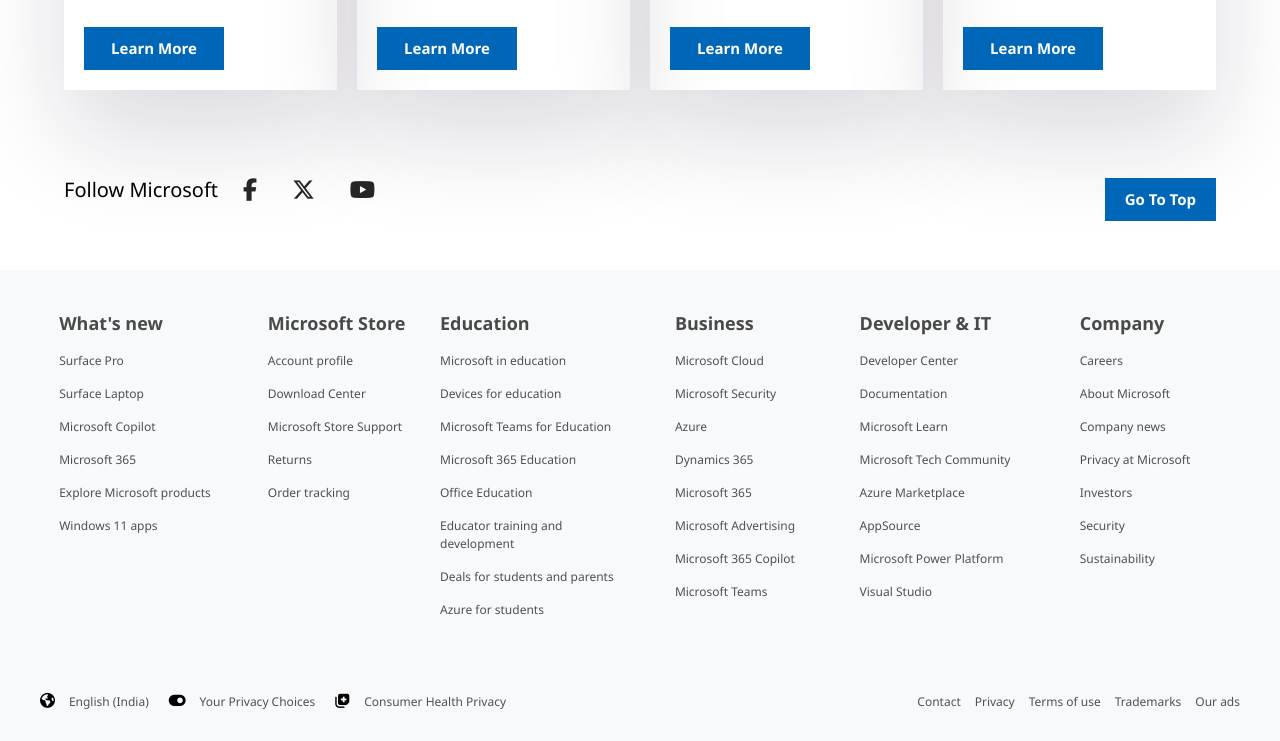
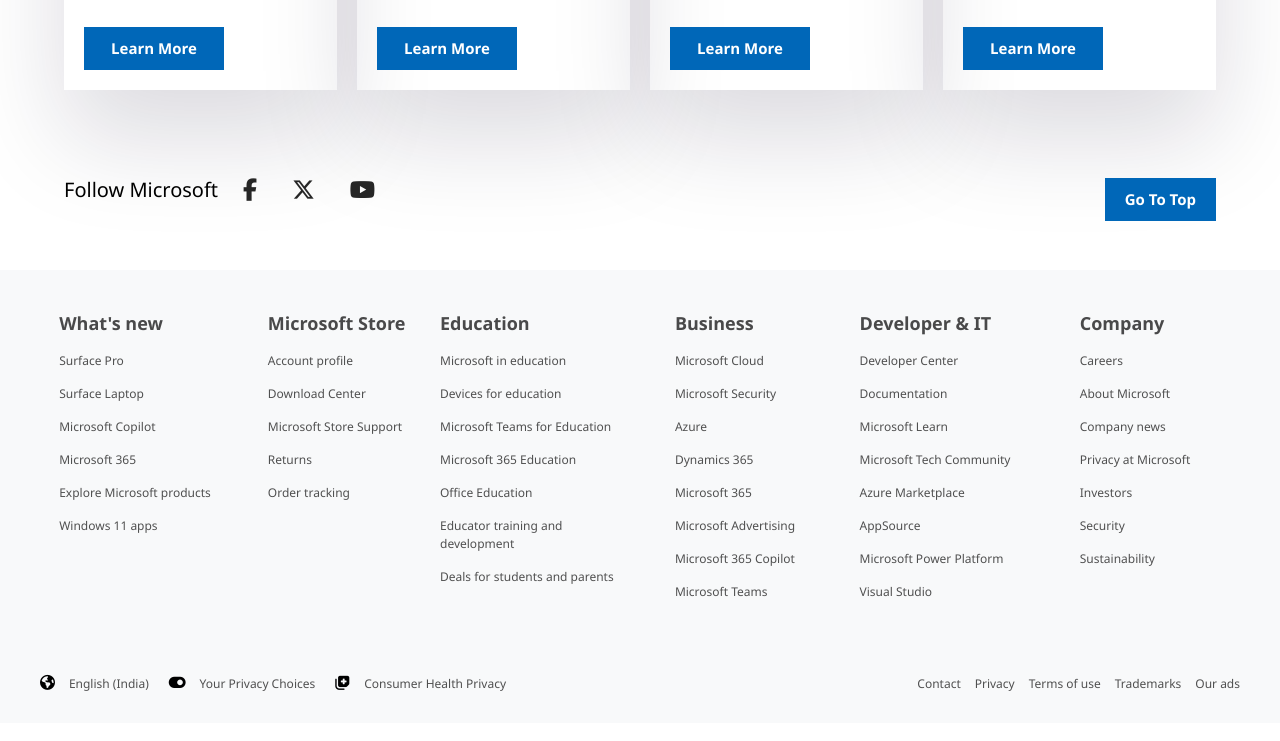
Before and after one commit to ratandeep1017/Microsoft-Front-Page-UI, a plain HTML site: page index.html in a window 1280 px wide. Shown: the part 2235-2976 px from the top of the page. Drawn offline with Linux system fonts and the light colour scheme.

Commit message:
Update index.html

```diff
--- a/index.html
+++ b/index.html
@@ -227,7 +227,6 @@
             <a href="#">Office Education</a>
             <a href="#">Educator training and development</a>
             <a href="#">Deals for students and parents</a>
-            <a href="#">Azure for students</a>
 
         </div>
         <div class="footer-section">
```
